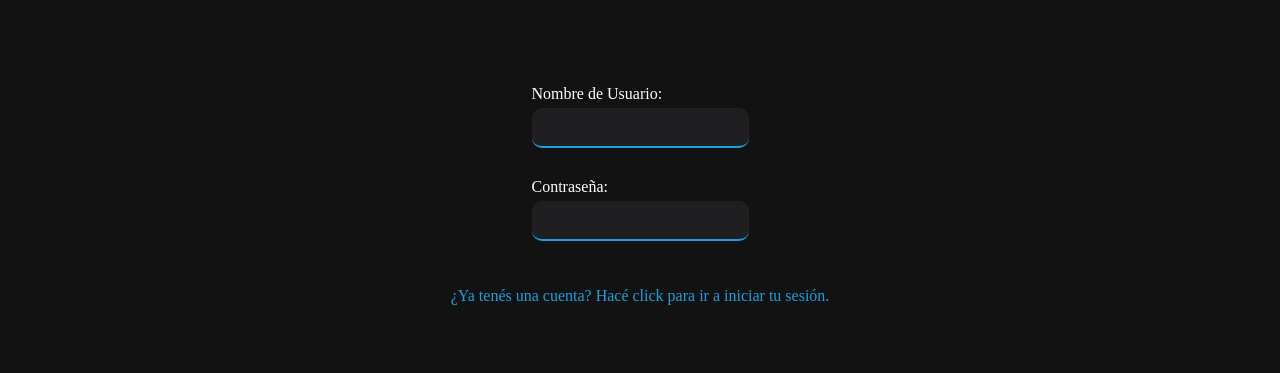
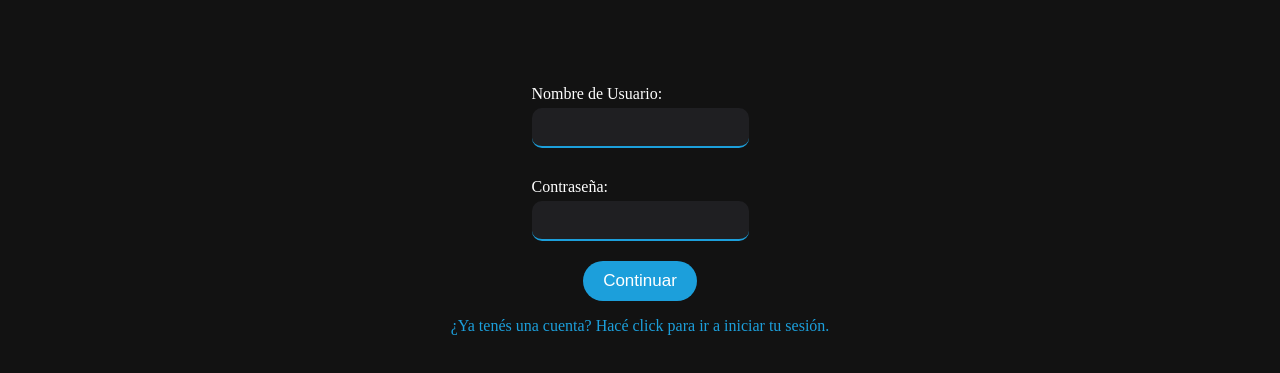
Before and after one commit to smasciangioli/SpotiFIUBA, a plain HTML site: page frontend/crear-usuario.html in a window 1280 px wide. Shown: the part 75-448 px from the top of the page. Drawn offline with Linux system fonts and the light colour scheme.

Commit message:
Añadi los botones para subir el usuario y contraseña, y tambien cree la pagina para subir musica y hice que el boton + te lleve a ella.

```diff
--- a/frontend/crear-usuario.html
+++ b/frontend/crear-usuario.html
@@ -21,6 +21,9 @@
                     <label for="contraseña">Contraseña:</label>
                     <input type="password" id="contraseña" name="contraseña">
                 </div>
+                <div class="boton-wrapper">
+                    <button class="boton-subir" type="submit">Continuar</button>
+                </div>
             </form>
             <div class="link-registro" onclick="window.location.href='iniciar-sesion.html'">
                     <p>¿Ya tenés una cuenta? Hacé click para ir a iniciar tu sesión.</p>
--- a/frontend/styles/styles.css
+++ b/frontend/styles/styles.css
@@ -265,3 +265,18 @@ header {
     visibility: hidden;
     pointer-events: none;
 }
+
+.boton-wrapper {
+    display: flex;
+    justify-content: center;
+}
+
+.boton-subir {
+    border-radius: 20px;
+    border: hidden;
+    padding: 10px 20px;
+    font-size: 17px;
+    color: white;
+    background-color: #1c9fdb;
+    margin-top: -10px;
+}
```
Also changed, not shown: frontend/index.html (+1 -2 lines), frontend/iniciar-sesion.html (+3 -0 lines), frontend/new-music.html (added, +18 -0 lines).
